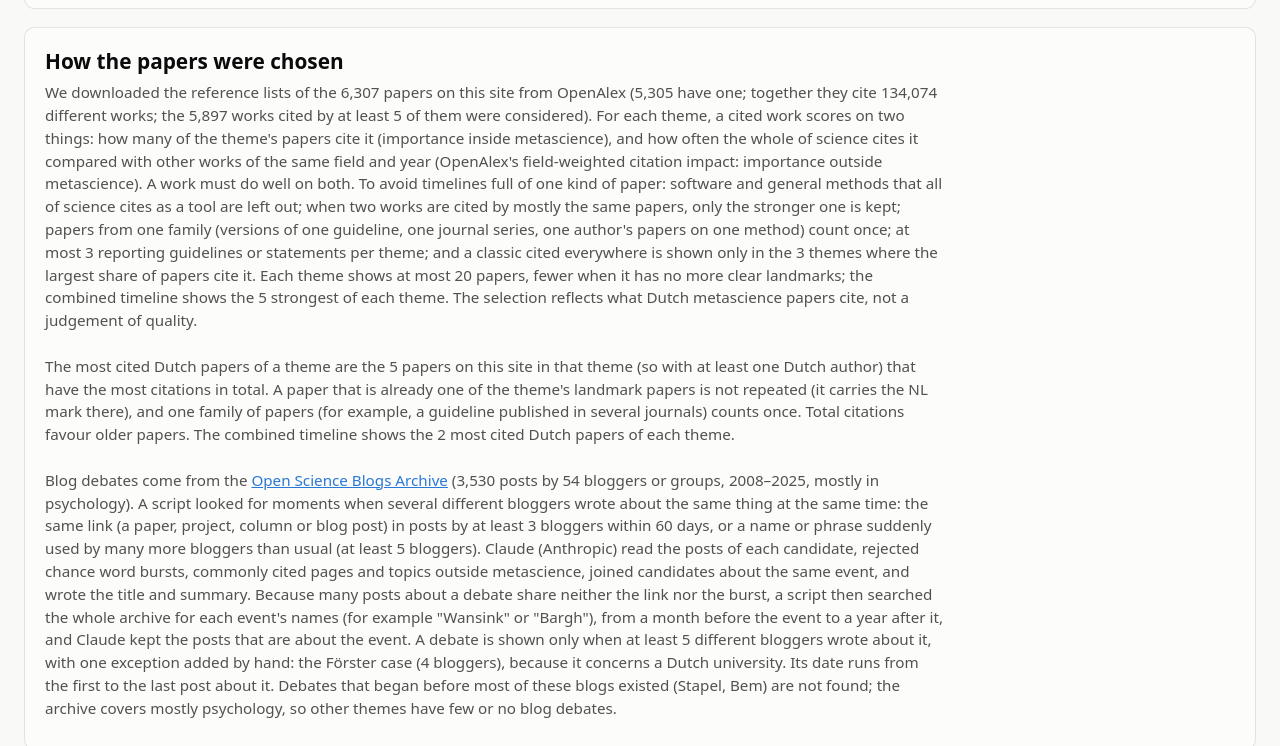
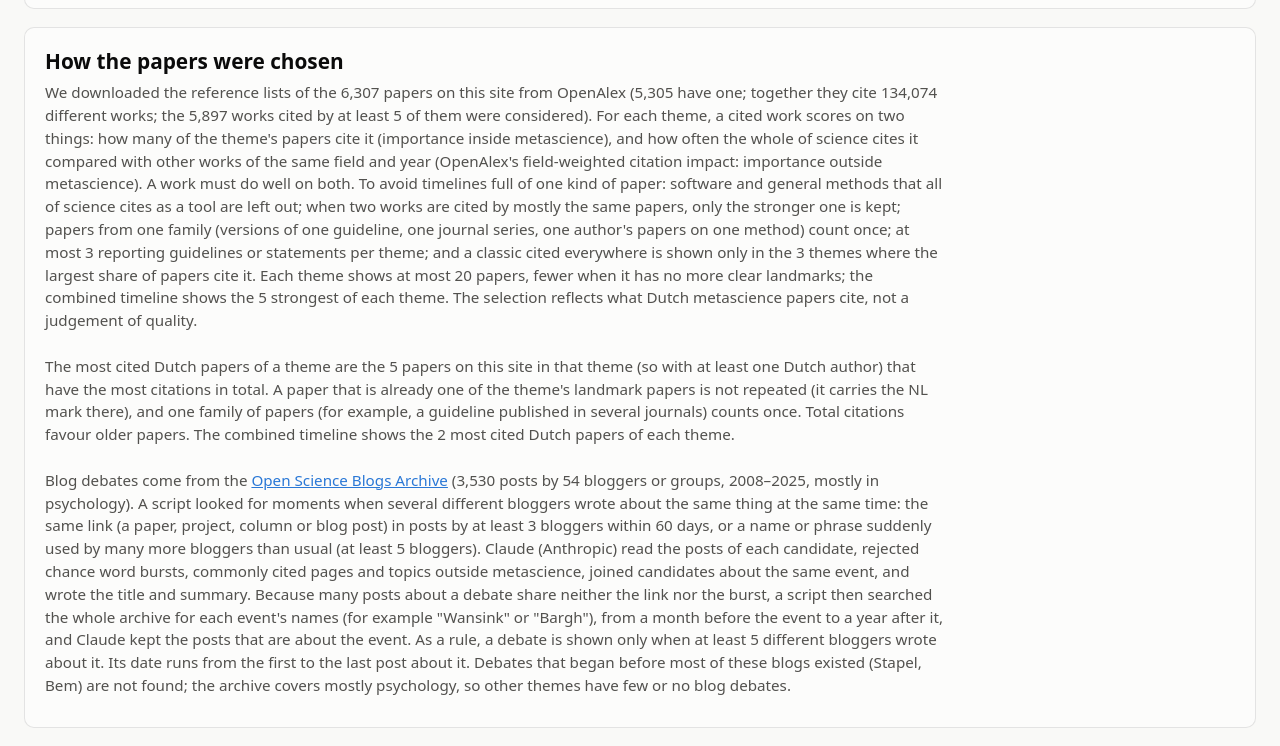
Before and after one commit to Lakens/dutch-metascience, a plain HTML site: page docs/history.html in a window 1280 px wide. Shown: the part 2054-2800 px from the top of the page. Drawn offline with Linux system fonts and the light colour scheme.

Commit message:
History and About: state the blogger rule as a general rule

```diff
--- a/docs/history.html
+++ b/docs/history.html
@@ -345,8 +345,8 @@ Promise.all([load("history"), Me.ready])
     pages and topics outside metascience, joined candidates about the same event, and wrote the title and summary. Because
     many posts about a debate share neither the link nor the burst, a script then searched the whole archive for each
     event's names (for example "Wansink" or "Bargh"), from a month before the event to a year after it, and Claude kept
-    the posts that are about the event. A debate is shown only when at least 5 different bloggers wrote about it, with one
-    exception added by hand: the Förster case (4 bloggers), because it concerns a Dutch university. Its date
+    the posts that are about the event. As a rule, a debate is shown only when at least 5 different bloggers wrote about
+    it. Its date
     runs from the first to the last post about it. Debates that began before most of these blogs existed (Stapel, Bem)
     are not found; the archive covers mostly psychology, so other themes have few or no blog debates.`;
 
```
Also changed, not shown: docs/about.html (+2 -3 lines).
